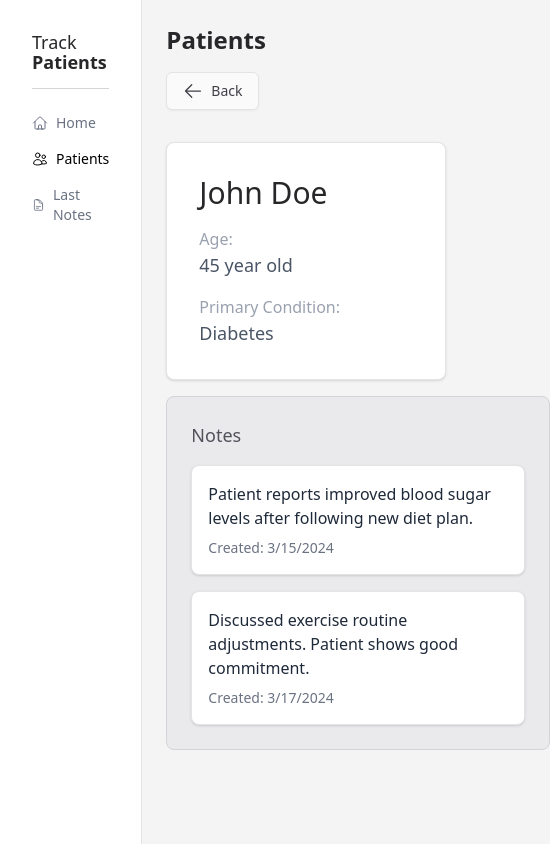
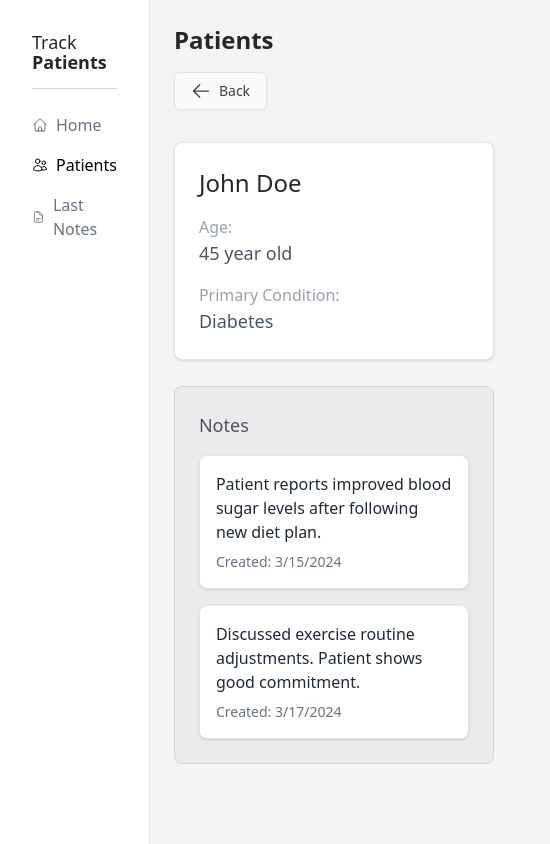
Before and after one commit to manumorante/track-patients, a React (Vite) app: page /patients/1 in a window 390 px wide. Shown: the whole page, 550 px wide, since content can reach past the window. Built offline with nearby package versions, Linux system fonts and the light colour scheme.

Commit message:
refactor: update Navigation component styling and enhance layout of PatientDetailPage for improved visual consistency

```diff
--- a/src/components/common/Navigation.tsx
+++ b/src/components/common/Navigation.tsx
@@ -9,7 +9,7 @@ const navItems = [
 ]
 
 const getNavLinkClass = (isActive: boolean) =>
-  cx('flex items-center gap-2', isActive ? 'text-black' : 'text-gray-500')
+  cx('flex items-center gap-2 text-base', isActive ? 'text-black' : 'text-gray-500')
 
 export default function Navigation() {
   return (
--- a/src/pages/PatientDetailPage.tsx
+++ b/src/pages/PatientDetailPage.tsx
@@ -32,9 +32,9 @@ export default function PatientDetailPage() {
         Back
       </button>
 
-      <div className="flex flex-col items-start gap-4 sm:flex-row">
-        <Card className="min-w-70 flex-1 space-y-4 p-8">
-          <h1 className="text-3xl">{patient.name}</h1>
+      <div className="flex flex-col items-start gap-6 md:flex-row">
+        <Card className="Profile w-full min-w-80 flex-1 space-y-4 p-6 md:w-auto md:p-8">
+          <h1 className="text-2xl md:text-3xl">{patient.name}</h1>
           <p className="text-gray-400">
             Age: <div className="text-lg text-gray-600">{patient.age} year old</div>
           </p>
@@ -45,7 +45,7 @@ export default function PatientDetailPage() {
           </p>
         </Card>
 
-        <div className="w-96 rounded-lg border border-zinc-300 bg-zinc-200/60 p-6">
+        <div className="Notes mt-0.5 w-full rounded-lg border border-zinc-300 bg-zinc-200/50 p-6 md:max-w-96 md:min-w-50">
           <h2 className="mb-4 text-lg font-medium text-zinc-600">Notes</h2>
 
           <NotesList patientId={id} />
```
